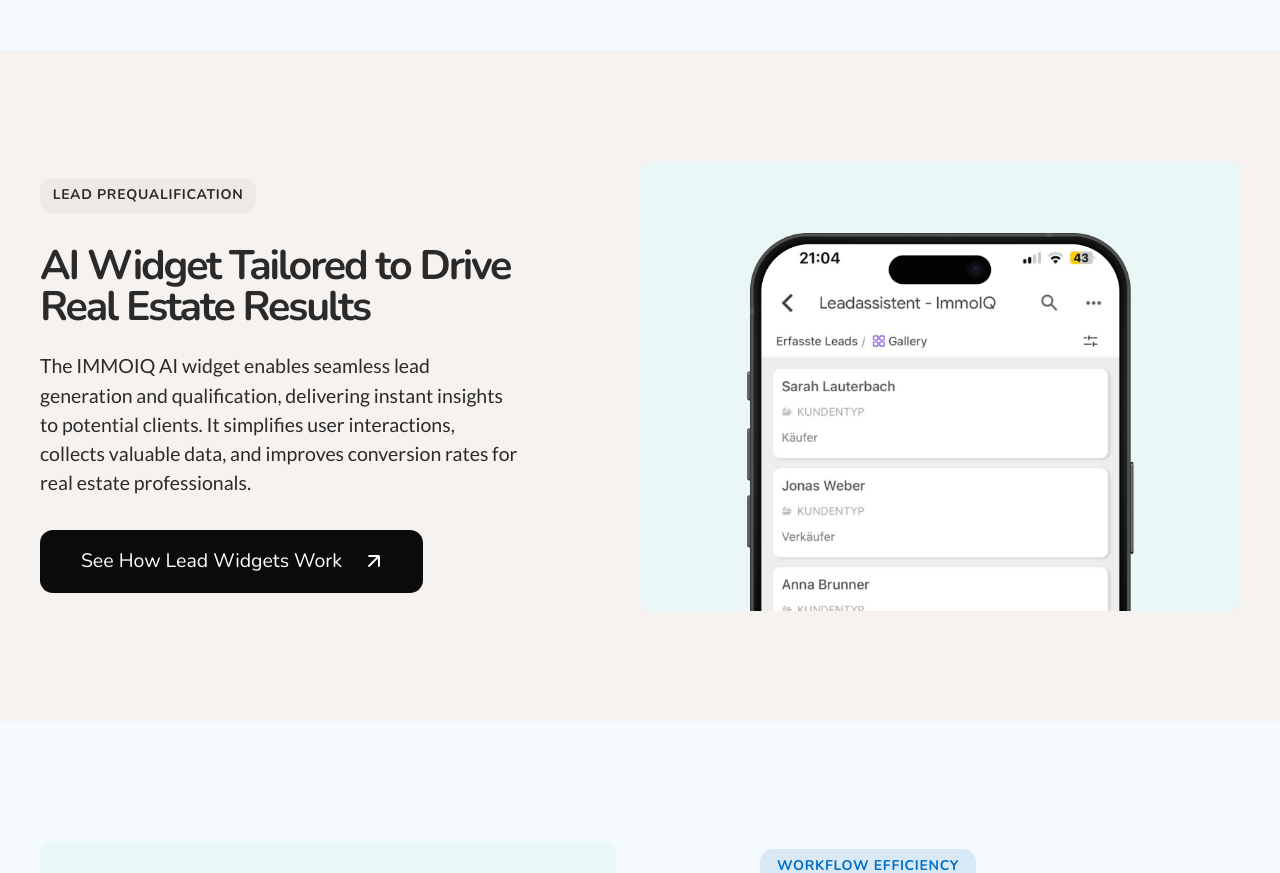
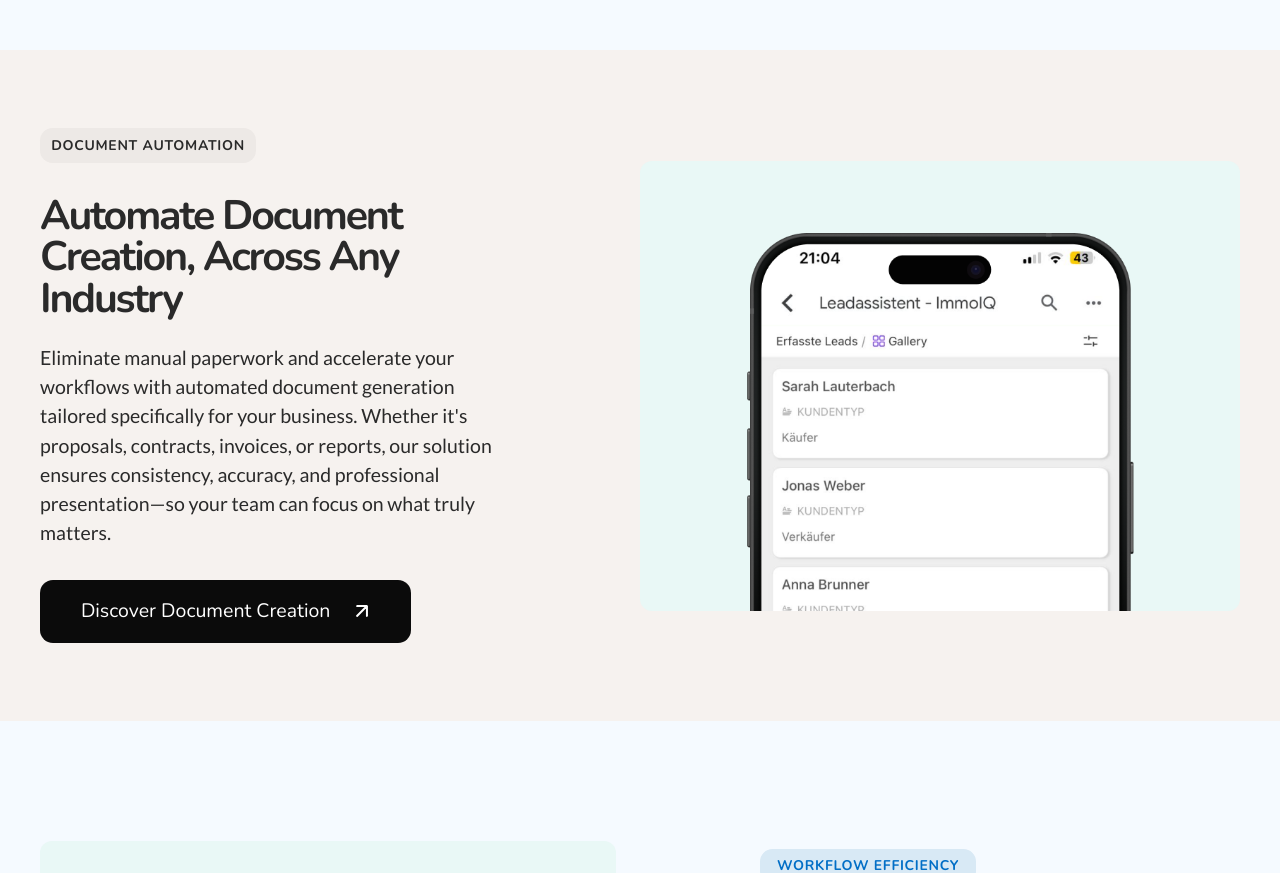
Before and after one commit to anonfaded/dotwebv3, a Next.js app: page /en in a window 1280 px wide. Shown: the part 1860-2733 px from the top of the page. Built offline with nearby package versions, Linux system fonts and the light colour scheme.

Commit message:
refactor AIWidgetSection and AutomationSection: update content and remove Card components for improved clarity and performance

```diff
--- a/src/components/sections/AIWidgetSection.tsx
+++ b/src/components/sections/AIWidgetSection.tsx
@@ -16,20 +16,20 @@ export default function AIWidgetSection() {
                 className="w-[216px] h-[35px] bg-[#EDE9E6] rounded-[12.54px] mb-8 flex items-center justify-center"
               >
                 <span className="uppercase text-sm font-bold tracking-wider text-[#2A2A2A]">
-                  LEAD PREQUALIFICATION
+                DOCUMENT AUTOMATION
                 </span>
               </div>
               <h2 className="font-nunito text-[32px] lg:text-[41.2px] font-bold leading-tight lg:leading-[41.2px] tracking-[-2.17px] text-[#2A2A2A] mb-6">
-                AI Widget Tailored to Drive Real Estate Results
+              Automate Document Creation, Across Any Industry
               </h2>
               <p className="font-lato text-[16px] lg:text-[19.51px] leading-relaxed lg:leading-[29.27px] text-[#2A2A2A] mb-8">
-                The IMMOIQ AI widget enables seamless lead generation and qualification, delivering instant insights to potential clients. It simplifies user interactions, collects valuable data, and improves conversion rates for real estate professionals.
+              Eliminate manual paperwork and accelerate your workflows with automated document generation tailored specifically for your business. Whether it's proposals, contracts, invoices, or reports, our solution ensures consistency, accuracy, and professional presentation—so your team can focus on what truly matters.
               </p>
               <Link
                 href="#"
                 className="group inline-flex items-center bg-[#0B0B0B] text-white px-6 lg:px-[40.89px] py-4 lg:py-[20.44px] rounded-[13.01px] hover:opacity-90 transition-all duration-300 hover:scale-[1.02] whitespace-nowrap"
               >
-                <span className="text-[16px] lg:text-[19.51px]">See How Lead Widgets Work</span>
+                <span className="text-[16px] lg:text-[19.51px]">Discover Document Creation</span>
                 <svg
                   className="ml-4 lg:ml-6 w-4 h-4 transform -rotate-45 transition-transform duration-300 group-hover:rotate-0"
                   viewBox="0 0 16 16"
--- a/src/components/sections/AutomationSection.tsx
+++ b/src/components/sections/AutomationSection.tsx
@@ -2,7 +2,7 @@
 
 import Image from 'next/image';
 import Link from 'next/link';
-import { Card } from 'antd';
+
 
 export default function AutomationSection() {
   return (
--- a/src/components/sections/ScalableSection.tsx
+++ b/src/components/sections/ScalableSection.tsx
@@ -2,7 +2,6 @@
 
 import Image from 'next/image';
 import Link from 'next/link';
-import { Card } from 'antd';
 
 export default function ScalableSection() {
   return (
```
